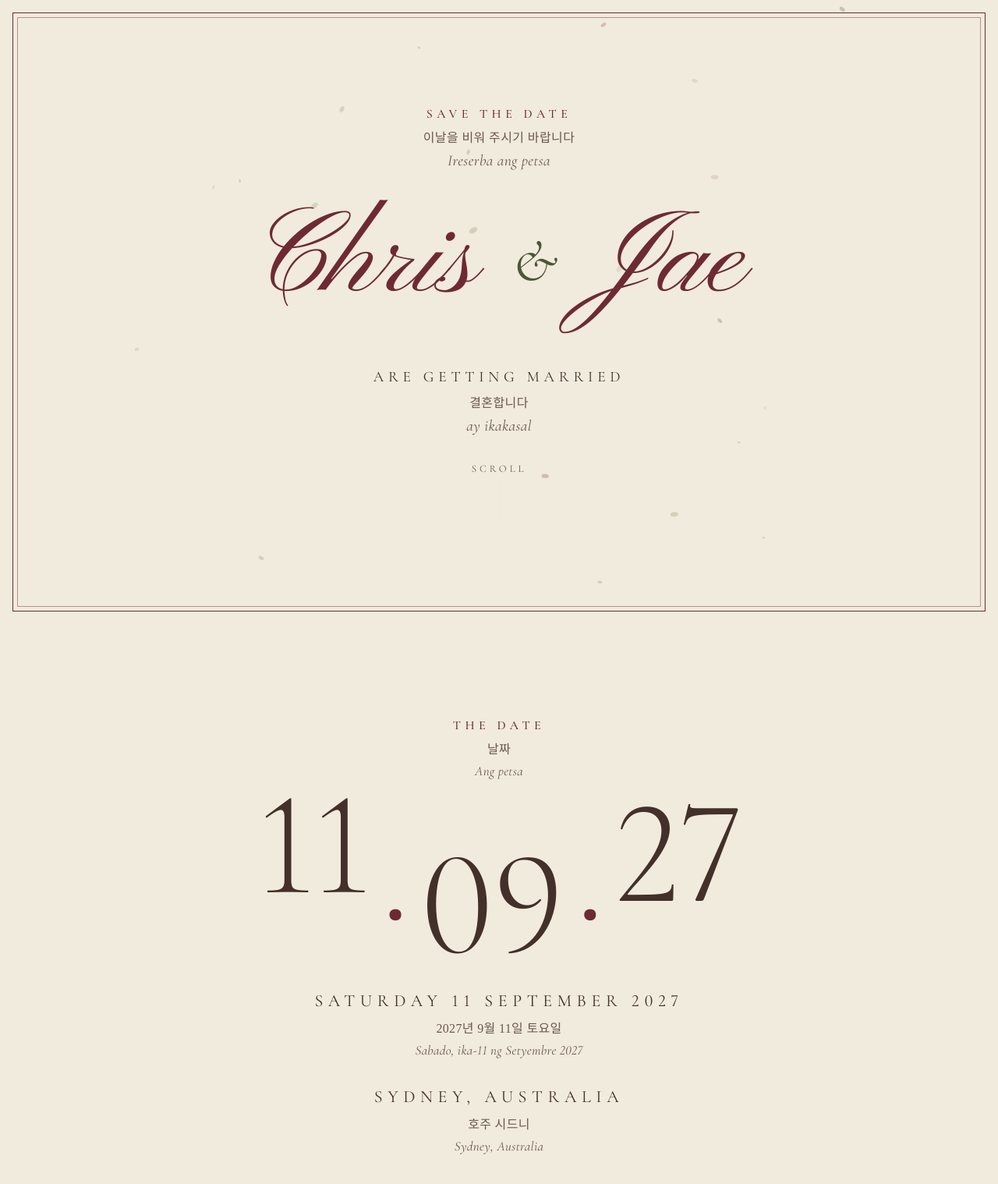
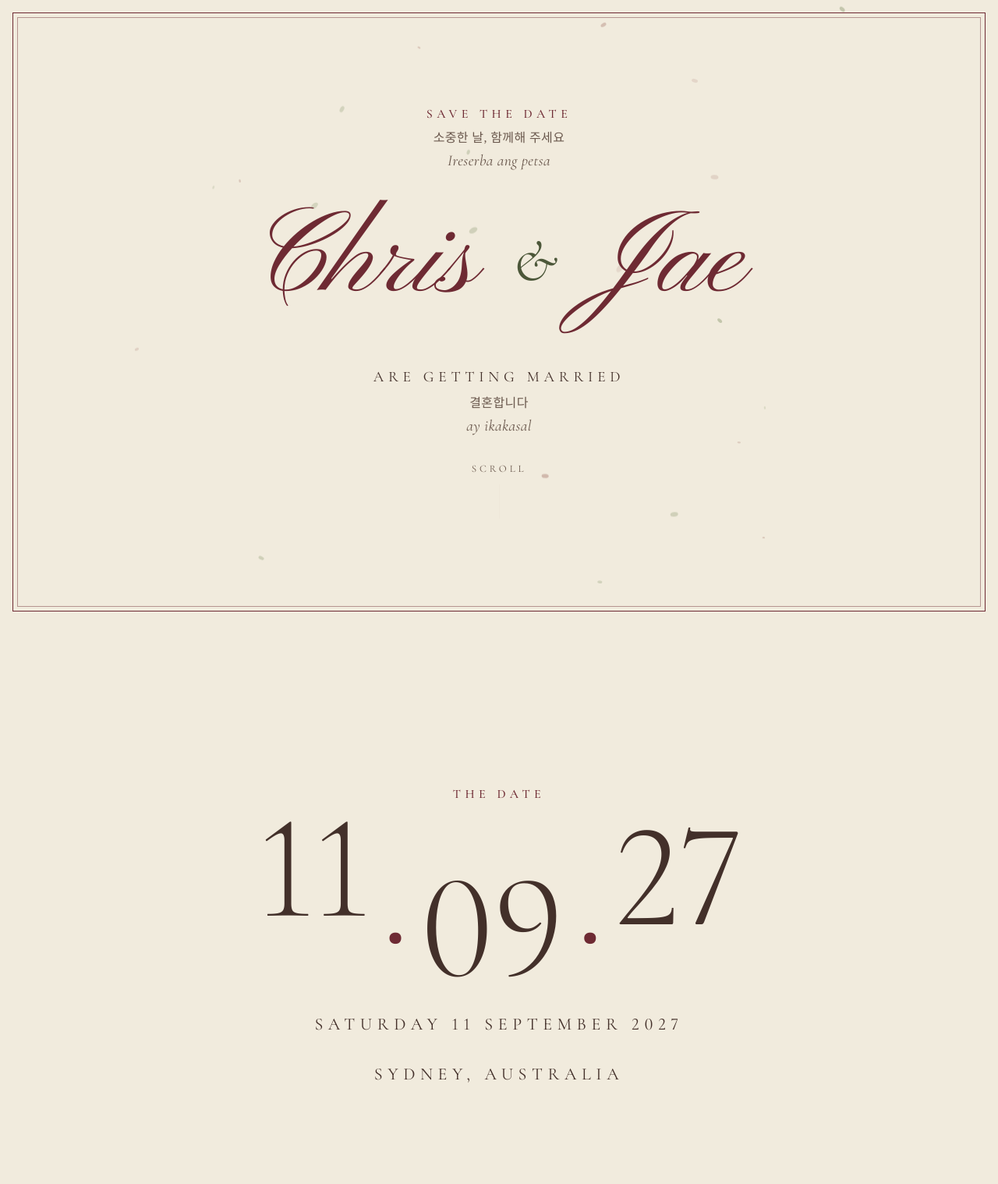
Before and after one commit to chrispychips12/jaeandchris, a plain HTML site: page index.html in a window 1280 px wide. Shown: the top 1518 px of the page at 78% size. Drawn offline with nearby package versions, Linux system fonts and the light colour scheme.

Commit message:
New Korean save-the-date line; drop translations on logistics
- Under Save the date: 소중한 날, 함께해 주세요
- Remove Korean/Tagalog from the date label, full date, location,
  countdown and calendar lines; translations stay on emotional lines

Co-Authored-By: Claude Opus 5.5 <noreply@anthropic.com>

```diff
--- a/index.html
+++ b/index.html
@@ -156,7 +156,7 @@ p,h1,h2{margin:0;font-weight:400}
   <div class="col">
     <div class="pair top">
       <p class="label">Save the date</p>
-      <p class="tr"><span lang="ko">이날을 비워 주시기 바랍니다</span><span lang="tl">Ireserba ang petsa</span></p>
+      <p class="tr"><span lang="ko">소중한 날, 함께해 주세요</span><span lang="tl">Ireserba ang petsa</span></p>
     </div>
     <h1 class="names" aria-label="Chris and Jae"><span>Chris</span> <span class="amp">&amp;</span> <span>Jae</span></h1>
     <div class="pair mid">
@@ -171,17 +171,14 @@ p,h1,h2{margin:0;font-weight:400}
   <div class="stage col">
     <div class="pair">
       <p class="label">The date</p>
-      <p class="tr"><span lang="ko">날짜</span><span lang="tl">Ang petsa</span></p>
     </div>
     <p class="nums"><span class="sr">11 September 2027</span><span aria-hidden="true" class="n1">11</span><span aria-hidden="true" class="dot d1">.</span><span aria-hidden="true" class="n2">09</span><span aria-hidden="true" class="dot d2">.</span><span aria-hidden="true" class="n3">27</span></p>
     <div class="rule"></div>
     <div class="pair grp g1">
       <p class="long">Saturday 11&nbsp;September&nbsp;2027</p>
-      <p class="tr"><span lang="ko">2027년 9월 11일 토요일</span><span lang="tl">Sabado, ika-11 ng Setyembre 2027</span></p>
     </div>
     <div class="pair grp g2">
       <p class="long">Sydney, Australia</p>
-      <p class="tr"><span lang="ko">호주 시드니</span><span lang="tl">Sydney, Australia</span></p>
     </div>
   </div>
 </section>
@@ -190,7 +187,6 @@ p,h1,h2{margin:0;font-weight:400}
   <div class="col reveal">
     <b id="days"></b>
     <span id="days-label">days left</span>
-    <p class="tr" id="days-tr"><span lang="ko">일 남았습니다</span><span lang="tl">araw na lang</span></p>
   </div>
 </section>
 
@@ -207,7 +203,6 @@ p,h1,h2{margin:0;font-weight:400}
     </div>
     <div class="pair cals">
       <p class="label">Add to your calendar</p>
-      <p class="tr"><span lang="ko">캘린더에 추가하기</span><span lang="tl">Idagdag sa iyong kalendaryo</span></p>
       <p class="cal-links"><a class="cal" id="cal-ics" href="jaeandchris.ics" download>iPhone &amp; Outlook</a><a class="cal" id="cal" href="https://calendar.google.com/calendar/render?action=TEMPLATE&amp;text=Chris+%26+Jae+Wedding&amp;dates=20270911/20270912&amp;location=Sydney,+Australia" target="_blank" rel="noopener">Google</a></p>
     </div>
     <div class="pair close">
```
